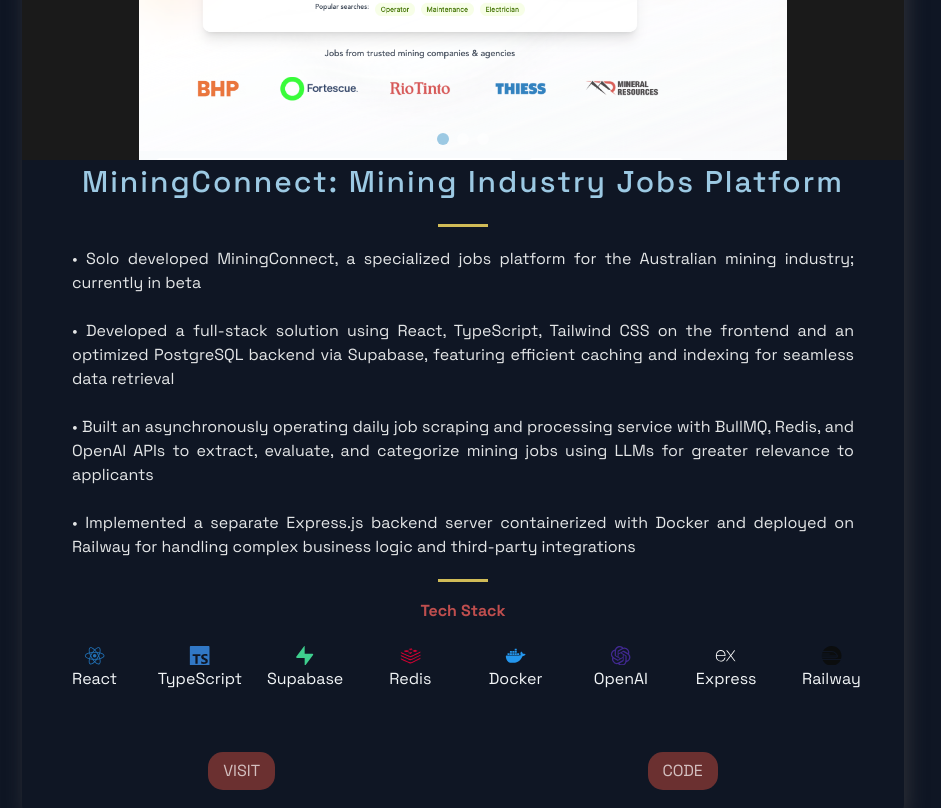
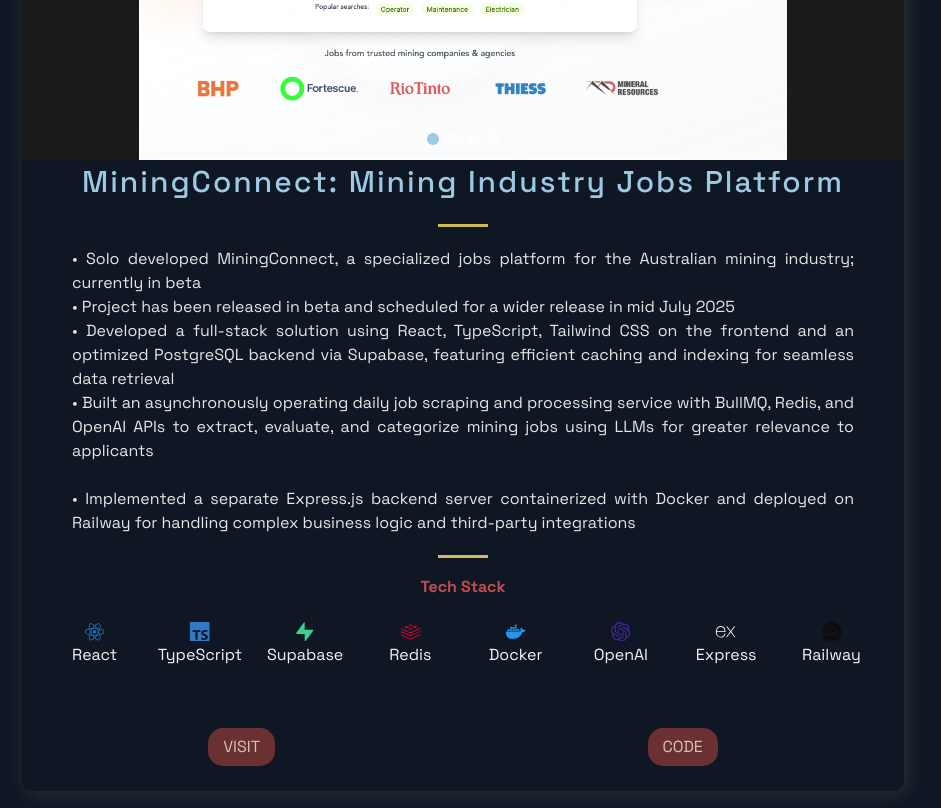
Before and after one commit to jaiphookan20/Jai-Portfolio, a Next.js app: page / in a window 1280 px wide. Shown: the part 2140-2948 px from the top of the page, without its empty margins (177-1118 px from the left). Built offline with nearby package versions, Linux system fonts and the light colour scheme.

Commit message:
minor fix

```diff
--- a/src/constants/constants.js
+++ b/src/constants/constants.js
@@ -2,9 +2,8 @@
   {
     title: "MiningConnect: Mining Industry Jobs Platform",
     description: `• Solo developed MiningConnect, a specialized jobs platform for the Australian mining industry; currently in beta
-
+    • Project has been released in beta and scheduled for a wider release in mid July 2025
     • Developed a full-stack solution using React, TypeScript, Tailwind CSS on the frontend and an optimized PostgreSQL backend via Supabase, featuring efficient caching and indexing for seamless data retrieval
-
     • Built an asynchronously operating daily job scraping and processing service with BullMQ, Redis, and OpenAI APIs to extract, evaluate, and categorize mining jobs using LLMs for greater relevance to applicants
 
     • Implemented a separate Express.js backend server containerized with Docker and deployed on Railway for handling complex business logic and third-party integrations`,
@@ -13,6 +12,7 @@
       "/images/mc_landing_1.png",
       "/images/mc_job_details.png",
       "/images/mc_job_listing.png",
+      "/images/mc_sign_in.png",
     ],
     tags: [
       "React",
@@ -72,8 +72,8 @@
     image: "/images/Geofence2.gif",
     images: [
       "/images/Geofence2.gif",
-      "/images/@safenest_1.png",
-      "/images/@safenest_2.png",
+      "/images/safenest_1.png",
+      "/images/safenest_2.png",
     ],
     tags: ["Android", "Java", "Kotlin", "Firebase", "Google Maps"],
     source:
```
